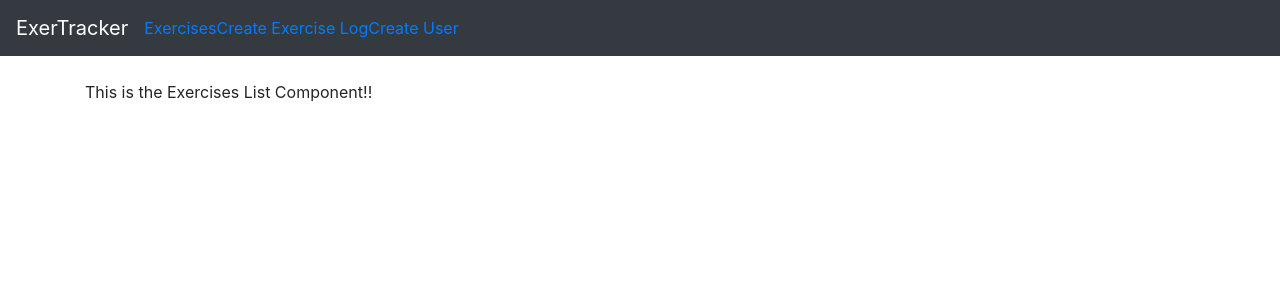
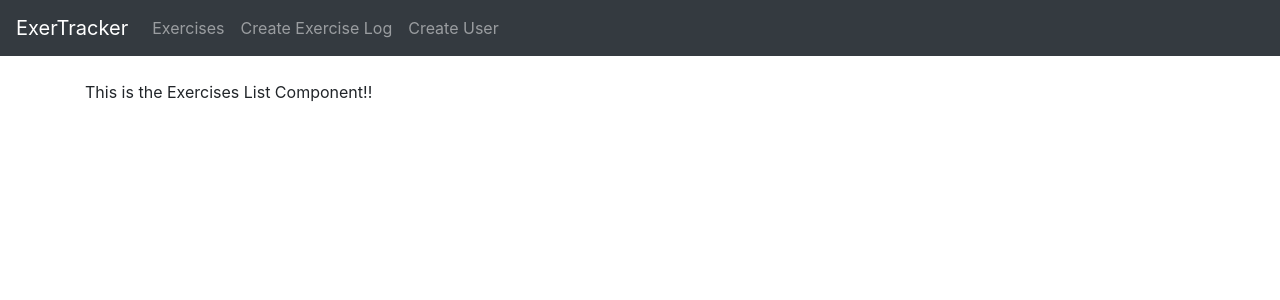
Before and after one commit to barksanto/mern-exercise-tracker, a React (Create React App) app: page / in a window 1280 px wide. Shown: the top 300 px of the page. Built offline with nearby package versions, Linux system fonts and the light colour scheme; the HTML template or start-up script is replaced by a standard one.

Commit message:
navbar styled appropriately

```diff
--- a/src/components/navbar.component.js
+++ b/src/components/navbar.component.js
@@ -10,13 +10,13 @@
         <div className="collapse navbar-collapse">
           <ul className="navbar-nav mr-auto">
             <li className="navbar-item">
-              <Link to="/" className="navbar-item">Exercises</Link>
+              <Link to="/" className="nav-link">Exercises</Link>
             </li>
             <li className="navbar-item">
-              <Link to="/create" className="navbar-item">Create Exercise Log</Link>
+              <Link to="/create" className="nav-link">Create Exercise Log</Link>
             </li>
             <li className="navbar-item">
-              <Link to="/user" className="navbar-item">Create User</Link>
+              <Link to="/user" className="nav-link">Create User</Link>
             </li>
           </ul>
         </div>
```
